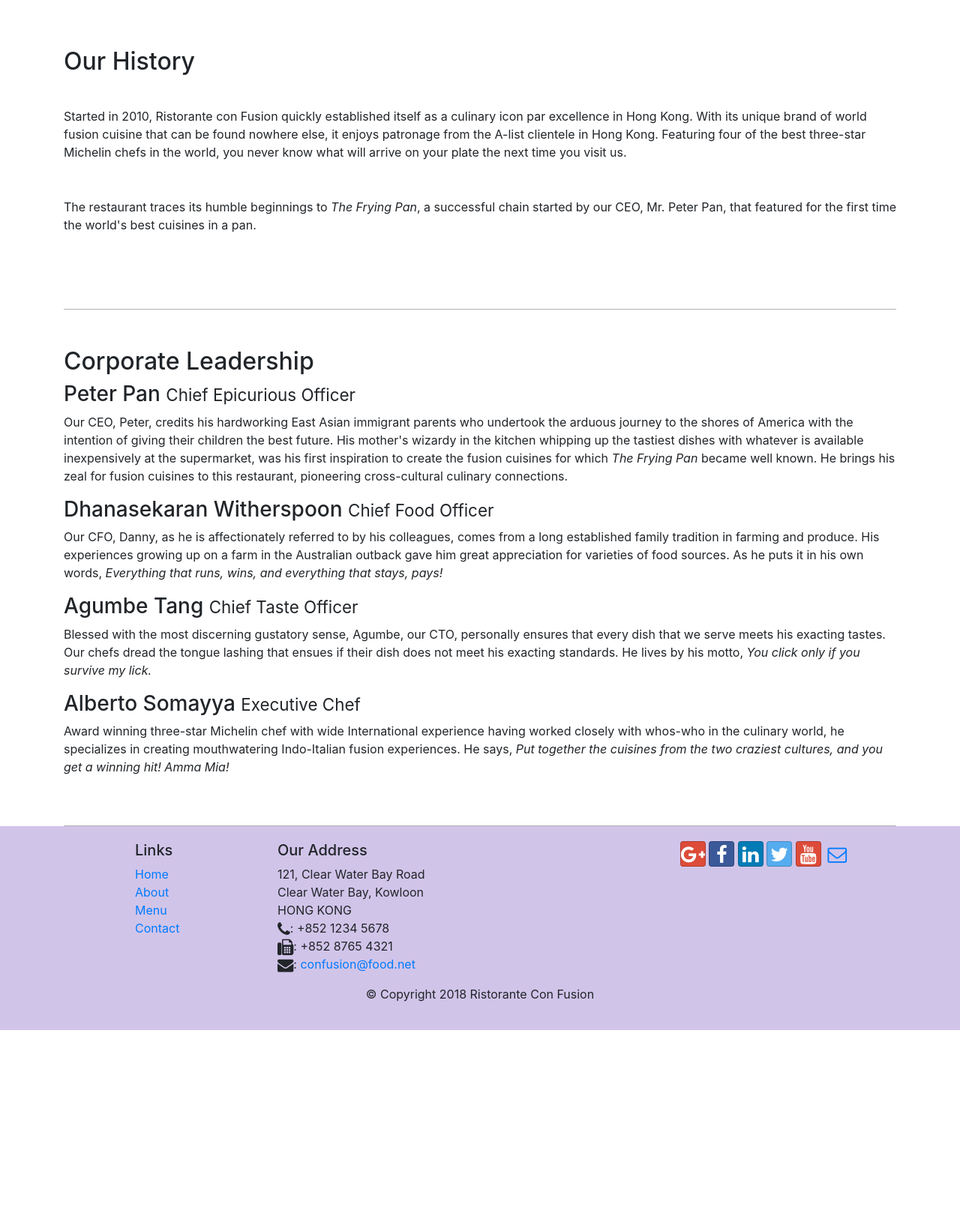
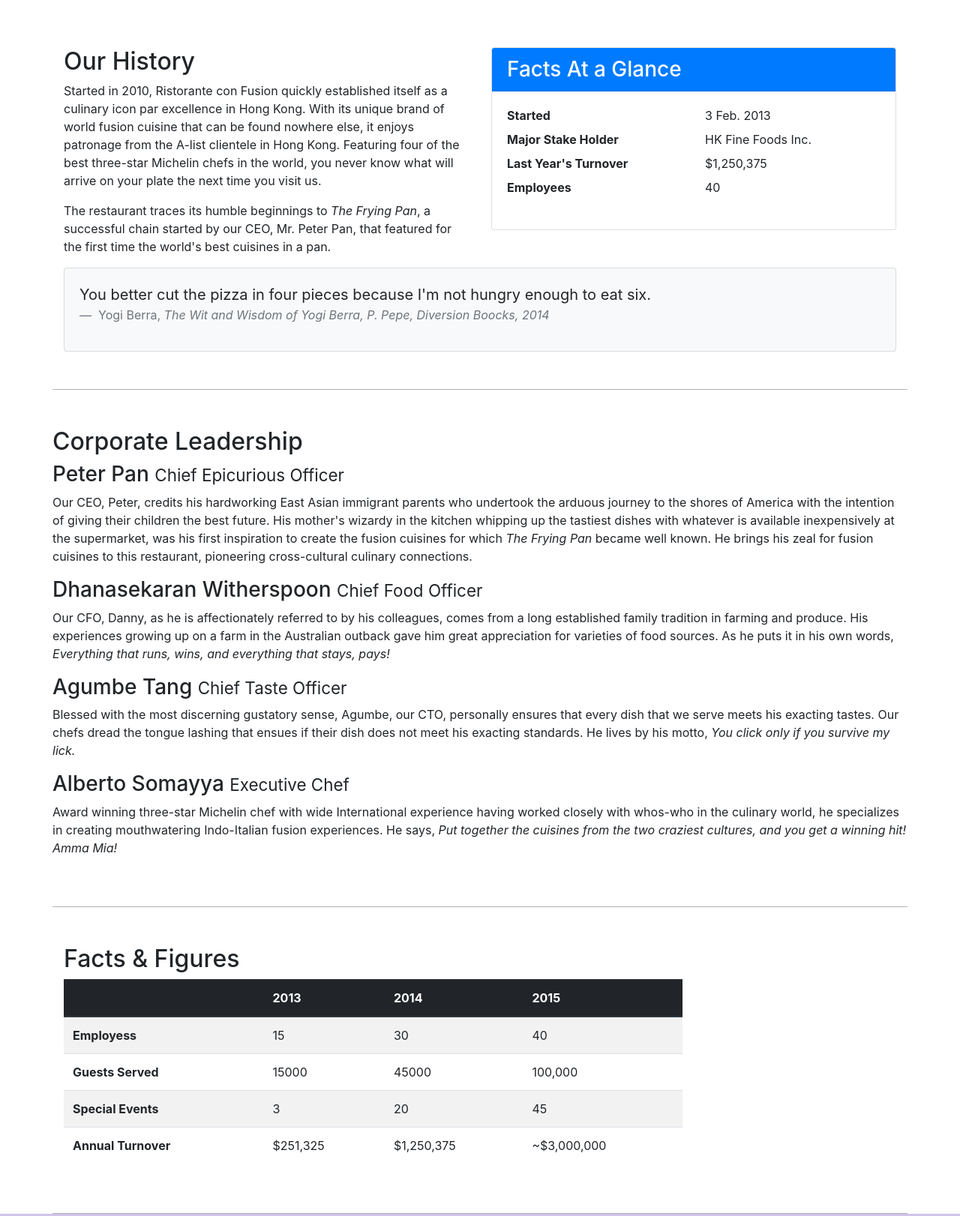
Before and after one commit to gukgurgel/fullstack-with-react-coursera, a website: page bootstrap4/examp3/aboutus.html in a window 1280 px wide. Shown: the part 460-2082 px from the top of the page at 75% size. Before the commit the page ends 1834 px from the top, so only its background shows below. Drawn offline with nearby package versions, Linux system fonts and the light colour scheme.

Commit message:
Add images
Signed-off-by: Gustavo Korzune Gurgel <gukgurgel@usp.br>

```diff
--- a/bootstrap4/examp3/aboutus.html
+++ b/bootstrap4/examp3/aboutus.html
@@ -23,13 +23,13 @@
 	<button class="navbar-toggler" type="button" data-toggle="collapse" data-target="#Navbar">
 	  <span class="navbar-toggler-icon"></span>
 	</button>
-	<a class="navbar-brand" href="#">
-	  Ristorante con Fusion
+	<a class="navbar-brand mr-auto" href="#">
+	  <img alt="logo" src="img/logo.png" height="30" width="41" />
 	</a>
 	<div class="collapse navbar-collapse" id="Navbar">
 	  <ul class="navbar-nav mr-auto">
-	    <li class="nav-item active"><a class="nav-link" href="./index.html"><span class="fa fa-home fa-lg"></span> Home</a></li>
-	    <li class="nav-item"><a class="nav-link" href="#"><span class="fa fa-info fa-lg"></span> About</a></li>
+	    <li class="nav-item"><a class="nav-link" href="./index.html"><span class="fa fa-home fa-lg"></span> Home</a></li>
+	    <li class="nav-item active"><a class="nav-link" href="#"><span class="fa fa-info fa-lg"></span> About</a></li>
 	    <li class="nav-item"><a class="nav-link" href="#"><span class="fa fa-list fa-lg"></span> Menu</a></li>
 	    <li class="nav-item"><a class="nav-link" href="contactus.html"><span class="fa fa-address-card fa-lg"></span> Contact</a></li>
 	  </ul>
@@ -44,7 +44,8 @@
             <h1>Ristorante con Fusion</h1>
             <p>We take inspiration from the World's best cuisines, and create a unique fusion experience. Our lipsmacking creations will tickle your culinary senses!</p>
           </div>
-          <div class="col-12 col-sm">
+          <div class="col-12 col-sm align-self-center">
+	    <img class="img-fluid" alt="logo" src="img/logo.png"/>
           </div>
         </div>
       </div>
@@ -63,18 +64,51 @@
         <hr>
       </div>
 
-      <div class="container">
+      <div class="container info-section">
         <div class="row row-content">
-          <h2>Our History</h2>
-          <p>Started in 2010, Ristorante con Fusion quickly established itself as a culinary icon par excellence in Hong Kong. With its unique brand of world fusion cuisine that can be found nowhere else, it enjoys patronage from the A-list clientele in Hong Kong.  Featuring four of the best three-star Michelin chefs in the world, you never know what will arrive on your plate the next time you visit us.</p>
-          <p>The restaurant traces its humble beginnings to <em>The Frying Pan</em>, a successful chain started by our CEO, Mr. Peter Pan, that featured for the first time the world's best cuisines in a pan.</p>
-        </div>
-        <div>
-        </div>
+	  <div class="col-sm-6">
+            <h2>Our History</h2>
+            <p>Started in 2010, Ristorante con Fusion quickly established itself as a culinary icon par excellence in Hong Kong. With its unique brand of world fusion cuisine that can be found nowhere else, it enjoys patronage from the A-list clientele in Hong Kong.  Featuring four of the best three-star Michelin chefs in the world, you never know what will arrive on your plate the next time you visit us.</p>
+            <p>The restaurant traces its humble beginnings to <em>The Frying Pan</em>, a successful chain started by our CEO, Mr. Peter Pan, that featured for the first time the world's best cuisines in a pan.</p>
+	  </div>
+          <div class="col-sm">
+	    <div class="card">
+	      <h3 class="card-header bg-primary text-white">
+		Facts At a Glance
+	      </h3>
+	      <div class="card-body">
+		<dl class="row">
+		  <dt class="col-6">Started</dt>
+		  <dd class="col-6">3 Feb. 2013</dd>
+                  <dt class="col-6">Major Stake Holder</dt>
+                  <dd class="col-6">HK Fine Foods Inc.</dd>
+                  <dt class="col-6">Last Year's Turnover</dt>
+                  <dd class="col-6">$1,250,375</dd>
+                  <dt class="col-6">Employees</dt>
+                  <dd class="col-6">40</dd>
+		</dl>
+	      </div>
+	    </div>
+          </div>
+	  <div class="col-12">
+	    <div class="card card-body bg-light">
+	      <blockquote class="blockquote">
+		<p class="mb-0">
+		  You better cut the pizza in four pieces
+		  because I'm not hungry enough to eat six.
+		</p>
+		<footer class="blockquote-footer">
+		  Yogi Berra,
+		  <cite title="Source Title">The Wit and Wisdom of Yogi Berra, P. Pepe, Diversion Boocks, 2014</cite>
+		</footer>
+	      </blockquote>
+	    </div>
+	  </div>
+	</div>
       </div>
 
 
-      <div class="container">
+      <div class="container info-section">
         <div class="row row-content">
           <h2>Corporate Leadership</h2><br\>
           <h3>Peter Pan <small>Chief Epicurious Officer</small></h3>
@@ -87,7 +121,54 @@
           <p class="d-none d-sm-block">Award winning three-star Michelin chef with wide International experience having worked closely with whos-who in the culinary world, he specializes in creating mouthwatering Indo-Italian fusion experiences. He says, <em>Put together the cuisines from the two craziest cultures, and you get a winning hit! Amma Mia!</em></p>
         </div>
       </div>
-
+      <div class="container info-section">
+	<div class="row row-content">
+	  <div class="col-12 col-sm-9">
+	    <h2>
+	      Facts &amp; Figures
+	    </h2>
+	    <div class="table-responsive">
+	      <table class="table table-striped">
+		<thead class="thead-dark">
+		  <tr>
+		    <th>&nbsp;</th>
+		    <th>2013</th>
+		    <th>2014</th>
+		    <th>2015</th>
+		  </tr>
+		</thead>
+		<tbody>
+		  <tr>
+		    <th>Employess</th>
+		    <td>15</td>
+		    <td>30</td>
+		    <td>40</td>
+		  </tr>
+                  <tr>
+                    <th>Guests Served</th>
+                    <td>15000</td>
+                    <td>45000</td>
+                    <td>100,000</td>
+                  </tr>
+                  <tr>
+                    <th>Special Events</th>
+                    <td>3</td>
+                    <td>20</td>
+                    <td>45</td>
+                  </tr>
+                  <tr>
+                    <th>Annual Turnover</th>
+                    <td>$251,325</td>
+                    <td>$1,250,375</td>
+                    <td>~$3,000,000</td>
+                  </tr>		</tbody>
+	      </table>
+	    </div>
+	  </div>
+	  <div class="col-12 col-sm-3">
+	  </div>
+	</div>
+      </div>
     </div>
 
     <footer class="footer">
--- a/bootstrap4/examp3/css/styles.css
+++ b/bootstrap4/examp3/css/styles.css
@@ -4,9 +4,9 @@
 }
 
 
-.row-content {
-    margin: 0px auto;
-    padding: 50px 0px 50px 0px;
+.info-section {
+    padding-top: 50px;
+    padding-bottom: 50px;
     border-bottom: 1px ridge rgba(0,0,0,.3);
     min-height: 400px;
 
```
Also changed, not shown: bootstrap4/examp3/contactus.html (+5 -2 lines), bootstrap4/examp3/index.html (+23 -10 lines), bootstrap4/examp3/img/alberto.png (added), bootstrap4/examp3/img/buffet.png (added), bootstrap4/examp3/img/logo.png (added), bootstrap4/examp3/img/uthappizza.png (added), 1 other file.
